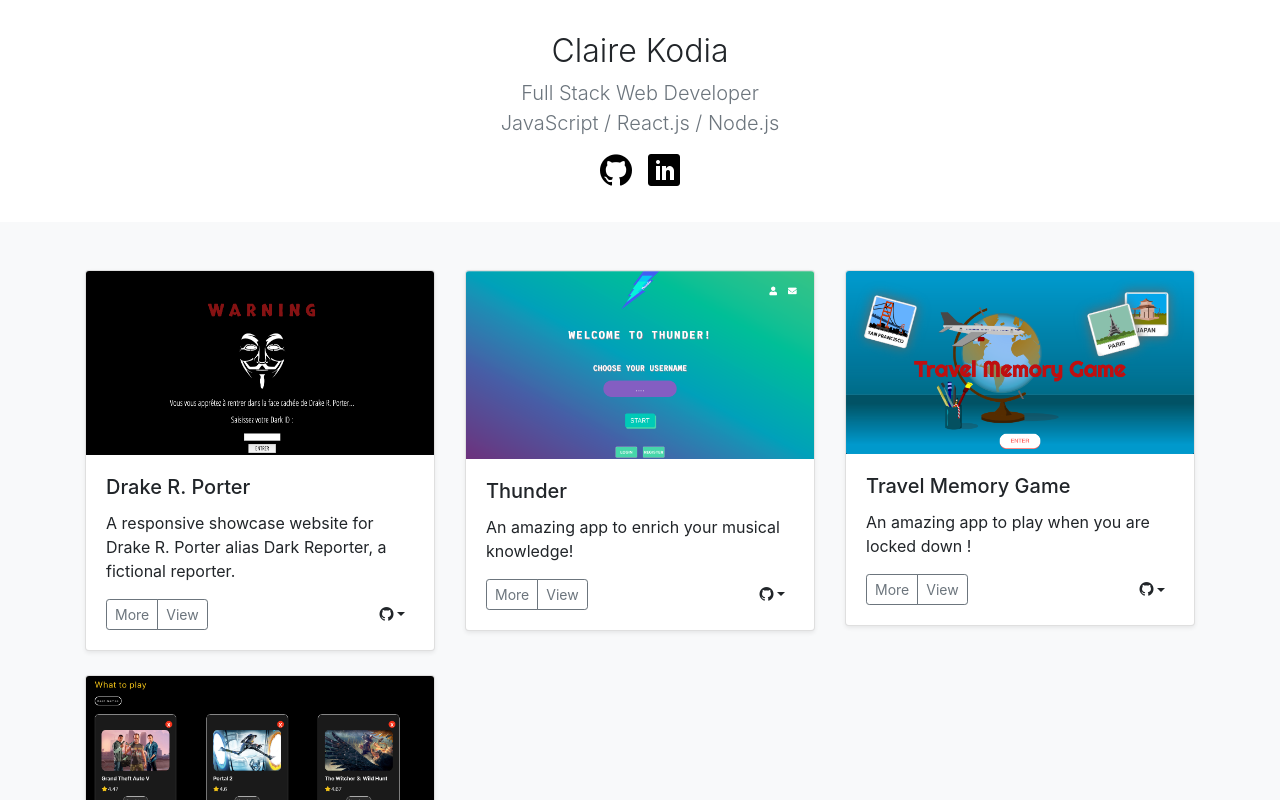
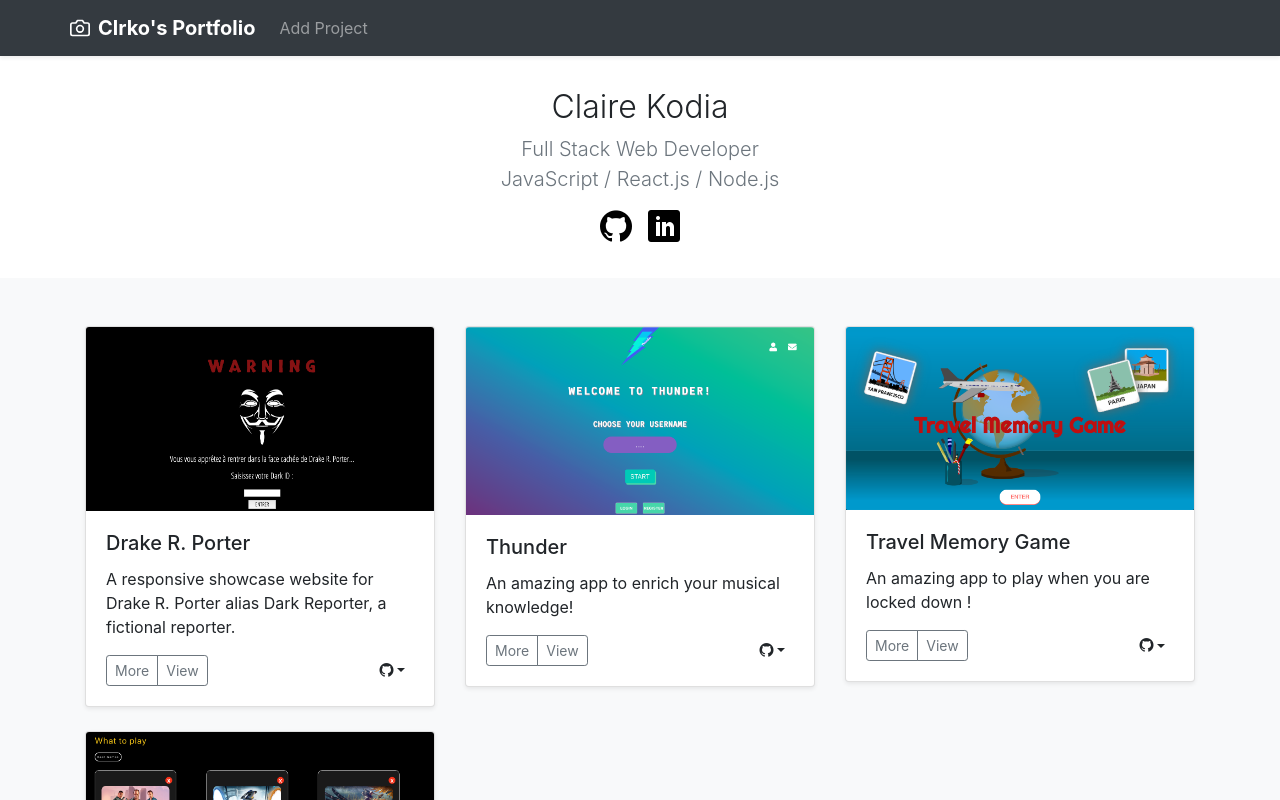
Before and after one commit to clrko/cp4-portfolio-front, a React (Create React App) app: page / in a window 1280 px wide. Shown: the top 800 px of the page. Built offline with nearby package versions, Linux system fonts and the light colour scheme.

Commit message:
Finished creating and styling the header

```diff
--- a/src/App.js
+++ b/src/App.js
@@ -1,11 +1,13 @@
 import React from 'react'
 import { Route, Switch } from 'react-router-dom'
+import Footer from './components/shared/Footer'
+import Header from './components/shared/Header'
 import LandingPage from './components/pages/LandingPage'
-import Footer from './components/shared/Footer'
 
 const App = () => {
   return (
     <>
+      <Header />
       <Switch>
         <Route exact path='/' component={LandingPage} />
       </Switch>
--- /dev/null
+++ b/src/components/shared/Header.js
@@ -0,0 +1,42 @@
+import React from 'react'
+import Container from 'react-bootstrap/esm/Container'
+import Nav from 'react-bootstrap/Nav'
+import Navbar from 'react-bootstrap/Navbar'
+import './Footer.css'
+
+const Header = () => {
+  return (
+    <Navbar variant='dark' bg='dark' className='shadow-sm'>
+      <Container className='d-flex justify-content-between'>
+        <Navbar.Brand href='/' className='d-flex align-items-center'>
+          <svg
+            xmlns='http://www.w3.org/2000/svg'
+            width='20'
+            height='20'
+            fill='none'
+            stroke='currentColor'
+            stroke-linecap='round'
+            stroke-linejoin='round'
+            stroke-width='2'
+            aria-hidden='true'
+            class='mr-2'
+            viewBox='0 0 24 24'
+            focusable='false'
+          >
+            <path d='M23 19a2 2 0 0 1-2 2H3a2 2 0 0 1-2-2V8a2 2 0 0 1 2-2h4l2-3h6l2 3h4a2 2 0 0 1 2 2z' />
+            <circle cx='12' cy='13' r='4' />
+          </svg>
+          <strong>Clrko's Portfolio</strong>
+        </Navbar.Brand>
+        <Navbar.Toggle aria-controls='basic-navbar-nav' />
+        <Navbar.Collapse id='basic-navbar-nav'>
+          <Nav className='mr-auto'>
+            <Nav.Link href='#home'>Add Project</Nav.Link>
+          </Nav>
+        </Navbar.Collapse>
+      </Container>
+    </Navbar>
+  )
+}
+
+export default Header
```
